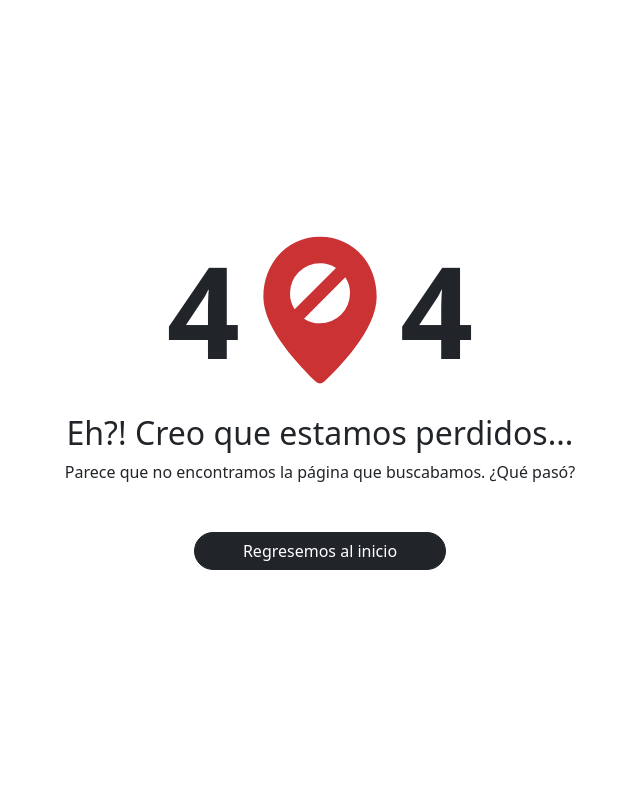
After one commit to SrMudblood/prueba-tecnica-documents-crud-php-dev-innclod, a PHP site: template views/pages/notFound.page.php in a window 1280 px wide. The commit adds this page. Shown: the whole page, without its empty margins (320-960 px from the left). Run offline with PHP 8.4, Linux system fonts and the light colour scheme; the template is opened without the code that fills it, so the values that code supplies are empty; some libraries are stand-ins or nearby versions.

Commit message:
Implementado una pagina 404 not found para manejar correctamente las urls

```diff
--- /dev/null
+++ b/views/pages/notFound.page.php
@@ -0,0 +1,34 @@
+<!DOCTYPE html>
+<html lang="es">
+<?php
+
+include 'views/includes/config_head.layout.php'; ?>
+
+<body>
+    <section class="py-3 py-md-5 min-vh-100 d-flex justify-content-center align-items-center">
+        <div class="container">
+            <div class="row">
+                <div class="col-12">
+                    <div class="text-center">
+                        <h2 class="d-flex justify-content-center align-items-center mb-4">
+                            <span class="fw-bold">4</span>
+                            <img src="src/not_found.svg" alt="not found">
+                            <span class="fw-bold">4</span>
+                        </h2>
+                        <h3 class="h2 mb-2">Eh?! Creo que estamos perdidos...</h3>
+                        <p class="mb-5">Parece que no encontramos la página que buscabamos. ¿Qué pasó?</p>
+                        <a class="btn bsb-btn-5xl btn-dark rounded-pill px-5 fs-6 m-0" href="/" role="button">Regresemos al inicio</a>
+                    </div>
+                </div>
+            </div>
+        </div>
+    </section>
+</body>
+
+</html>
+
+<style>
+    span {
+        font-size: 4em;
+    }
+</style>
```
Also changed, not shown: controllers/notFound.controller.php (added, +9 -0 lines), index.php (+5 -3 lines), src/not_found.svg (added).
